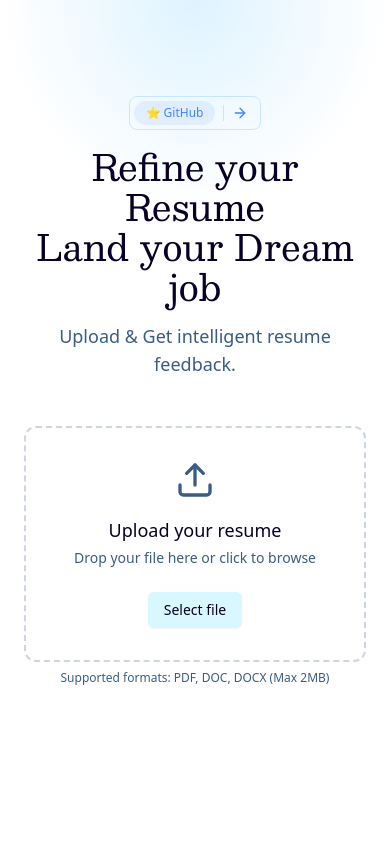
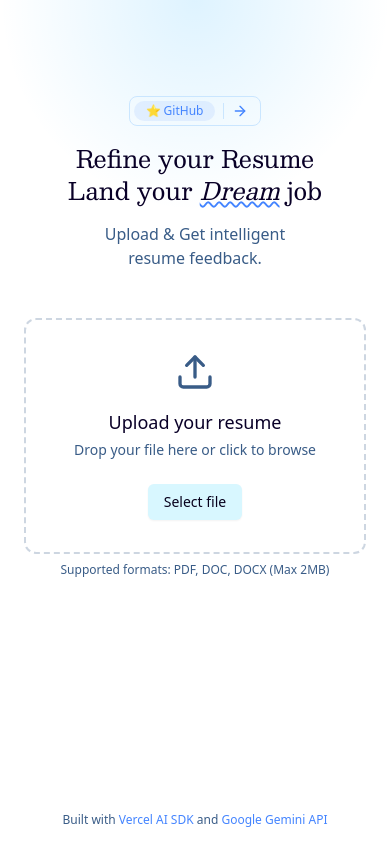
Before and after one commit to buneeIsSlo/rate-my-resume, a Next.js app: page / in a window 390 px wide. Built offline with nearby package versions, Linux system fonts and the light colour scheme.

Commit message:
Chore: make layout responsive

```diff
--- a/src/app/layout.tsx
+++ b/src/app/layout.tsx
@@ -31,10 +31,12 @@ export default function RootLayout({
   return (
     <html lang="en">
       <body
-        className={`${geistSans.variable} ${geistMono.variable} ${besley.variable} antialiased`}
+        className={`${geistSans.variable} ${geistMono.variable} ${besley.variable} flex min-h-screen flex-col antialiased`}
       >
         <div className="absolute top-0 z-[-2] h-screen w-full bg-white bg-[radial-gradient(100%_50%_at_50%_0%,rgba(0,163,255,0.13)_0,rgba(0,163,255,0)_50%,rgba(0,163,255,0)_100%)]"></div>
-        <QueryProvider>{children}</QueryProvider>
+        <QueryProvider>
+          <div className="flex flex-1 flex-col">{children}</div>
+        </QueryProvider>
       </body>
     </html>
   );
--- a/src/app/page.tsx
+++ b/src/app/page.tsx
@@ -1,37 +1,40 @@
 "use client";
 
 import React from "react";
-import Link from "next/link";
 import { ArrowRight } from "lucide-react";
 import ResumeAnalyzer from "@/components/resume-analyzer";
 
 export default function HeroSection() {
   return (
     <>
-      <main className="">
+      <main className="flex-1">
         <section className="relative">
           <div className="relative pt-24">
             <div className="mx-auto max-w-7xl px-6 md:px-12">
               <div className="text-center sm:mx-auto sm:w-10/12 lg:mt-0 lg:mr-auto lg:w-4/5">
-                <Link
-                  href="/"
+                <a
+                  href="https://t3.chat/chat/welcome"
                   className="mx-auto flex w-fit items-center gap-2 rounded-(--radius) border p-1 pr-3"
                 >
-                  <span className="bg-primary/10 text-primary rounded-full px-3 py-1 text-xs font-medium">
+                  <span className="bg-primary/10 text-primary rounded-full px-3 py-0.5 text-xs font-medium md:py-1">
                     ⭐ GitHub
                   </span>
                   <span className="block h-4 w-px bg-(--color-border)"></span>
                   <ArrowRight className="text-primary size-4" />
-                </Link>
+                </a>
 
-                <h1 className="mt-4 font-[besley] text-4xl md:text-5xl xl:text-5xl xl:[line-height:1.125]">
-                  Refine your Resume <br /> Land your Dream job
+                <h1 className="mt-4 font-[besley] text-2xl md:text-5xl xl:text-5xl xl:[line-height:1.125]">
+                  Refine your Resume <br /> Land your{" "}
+                  <span className="decoration-primary italic underline decoration-wavy decoration-2">
+                    Dream
+                  </span>{" "}
+                  job
                 </h1>
-                <p className="text-muted-foreground mx-auto mt-4 hidden max-w-xl text-lg text-wrap sm:block">
+                <p className="text-muted-foreground mx-auto mt-4 hidden max-w-xl text-wrap sm:block md:text-lg">
                   Upload your resume and receive intelligent feedback to help
                   you stand out to employers and applicant tracking systems.
                 </p>
-                <p className="text-muted-foreground mx-auto mt-4 block max-w-xl text-lg text-wrap sm:hidden">
+                <p className="text-muted-foreground mx-auto mt-4 block max-w-[24ch] text-base text-wrap sm:hidden">
                   Upload & Get intelligent resume feedback.
                 </p>
               </div>
@@ -40,6 +43,30 @@ export default function HeroSection() {
           </div>
         </section>
       </main>
+      <footer className="mx-auto w-full max-w-7xl px-6 py-4 md:px-12">
+        <div className="text-muted-foreground flex flex-col items-center justify-center gap-4 text-center text-xs">
+          <p>
+            Built with{" "}
+            <a
+              href="https://sdk.vercel.ai/"
+              target="_blank"
+              rel="noopener noreferrer"
+              className="text-primary underline-offset-4 hover:underline"
+            >
+              Vercel AI SDK
+            </a>{" "}
+            and{" "}
+            <a
+              href="https://ai.google.dev/"
+              target="_blank"
+              rel="noopener noreferrer"
+              className="text-primary underline-offset-4 hover:underline"
+            >
+              Google Gemini API
+            </a>
+          </p>
+        </div>
+      </footer>
     </>
   );
 }
```
